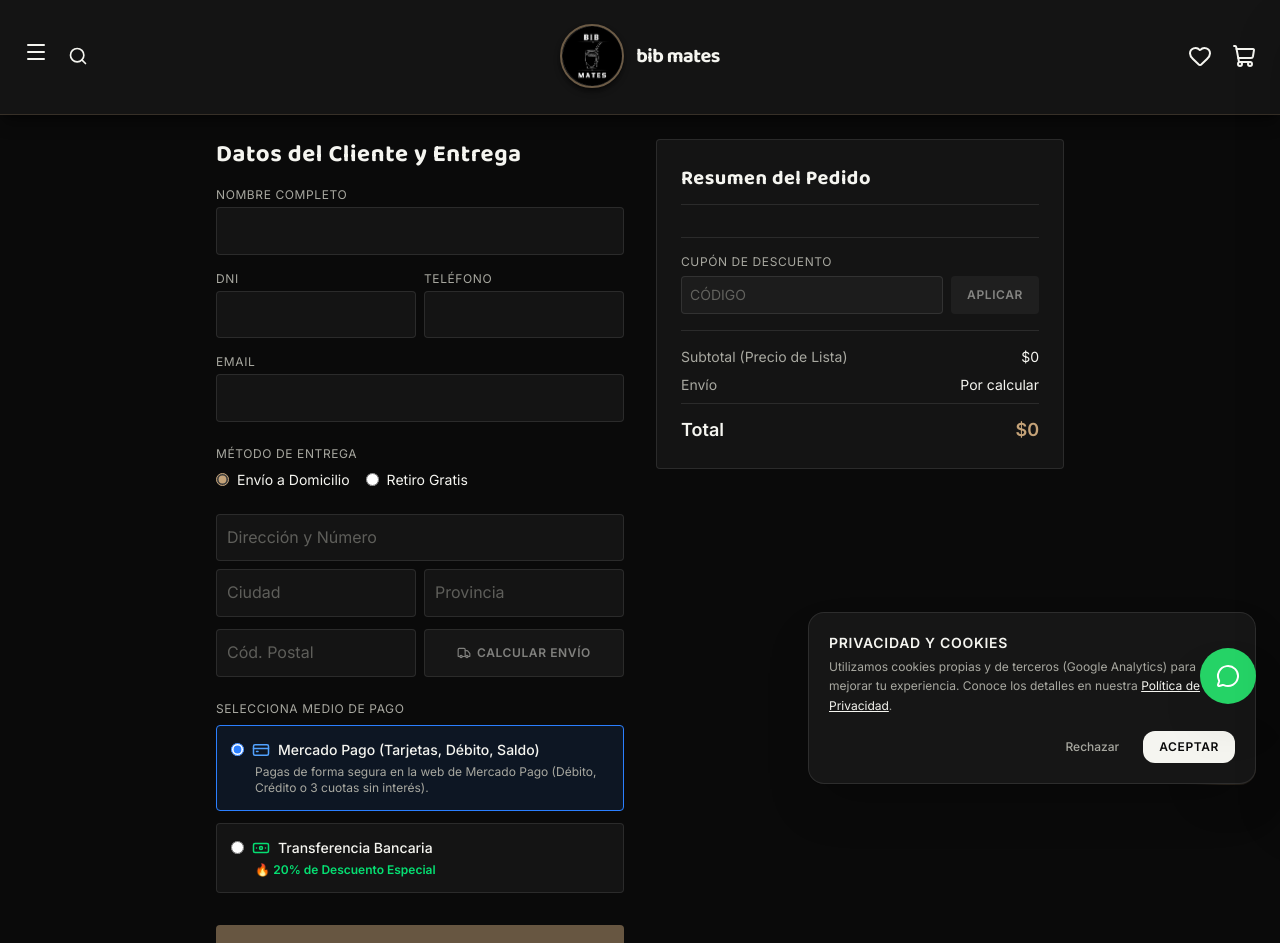
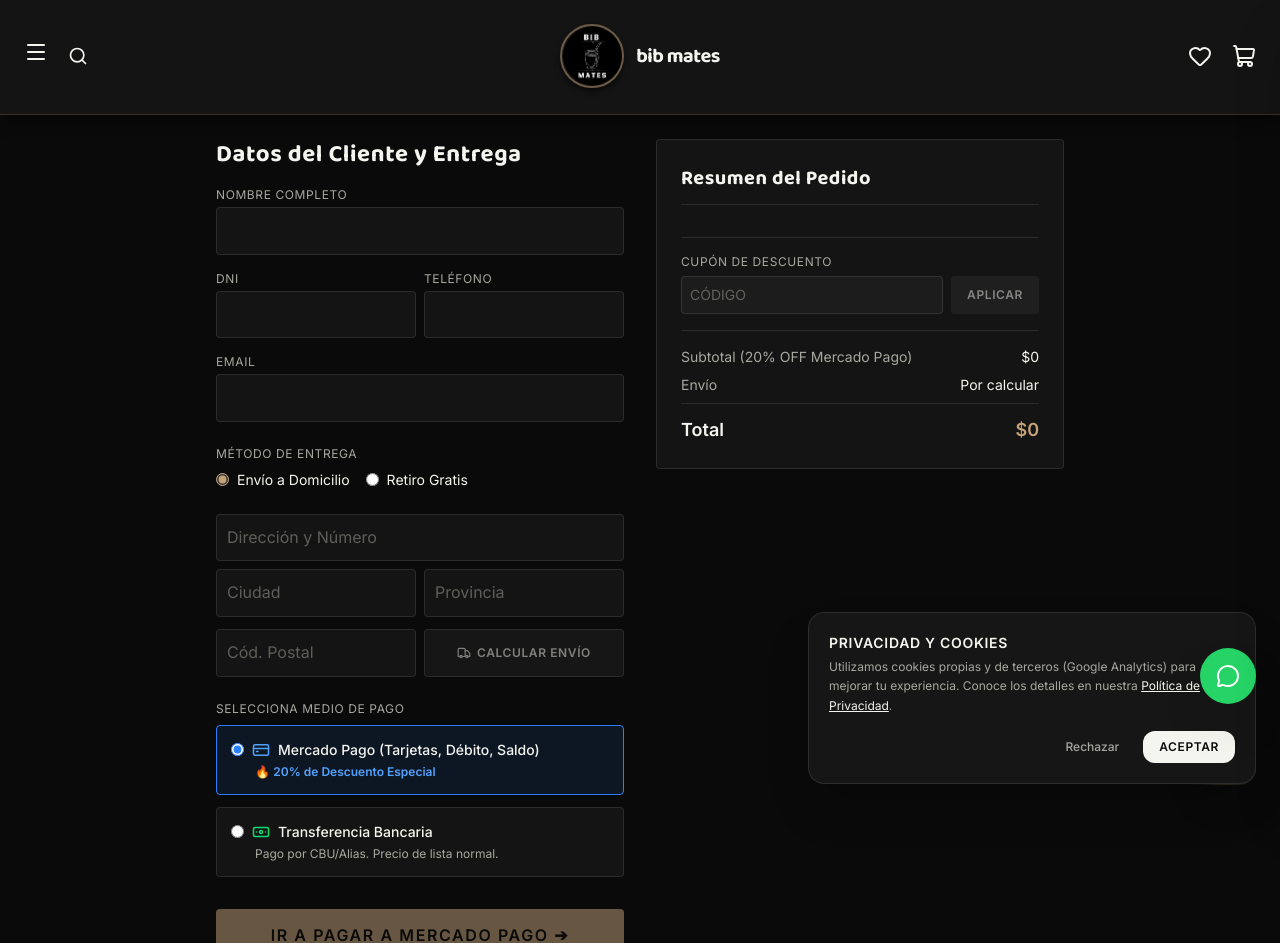
Before and after one commit to Daaneri/bib-mates-frontend, a React (Vite) app: page /checkout/entrega in a window 1280 px wide. Shown: the top 943 px of the page. Built offline with nearby package versions, Linux system fonts and the light colour scheme.

Commit message:
Cambios varios

```diff
--- a/src/components/CheckoutEntrega.jsx
+++ b/src/components/CheckoutEntrega.jsx
@@ -35,12 +35,12 @@
     postalCode: "",
   });
 
-  // Cálculo de ítems: aplica el 20% OFF si es transferencia (usando price_cash o calculando 0.8 * price)
+  // Cálculo de ítems: 20% OFF cuando se paga con Mercado Pago, precio normal con transferencia
   const itemsFormat = cart.map((item) => {
     const basePrice = Number(item.price) || 0;
     let price = basePrice;
 
-    if (paymentMethod === "transferencia") {
+    if (paymentMethod === "mercadopago") {
       price = item.price_cash ? Number(item.price_cash) : Math.round(basePrice * 0.8);
     }
 
@@ -392,8 +392,8 @@
                   <CreditCard size={18} className="text-blue-400" />
                   <span className="font-medium text-bib-white text-sm">Mercado Pago (Tarjetas, Débito, Saldo)</span>
                 </div>
-                <p className="text-xs text-bib-gray ml-6 mt-1">
-                  Pagas de forma segura en la web de Mercado Pago (Débito, Crédito o 3 cuotas sin interés).
+                <p className="text-xs text-blue-400 ml-6 mt-1">
+                  🔥 <strong>20% de Descuento Especial</strong>
                 </p>
               </label>
 
@@ -410,8 +410,8 @@
                   <Banknote size={18} className="text-green-400" />
                   <span className="font-medium text-bib-white text-sm">Transferencia Bancaria</span>
                 </div>
-                <p className="text-xs text-green-400 ml-6 mt-1">
-                  🔥 <strong>20% de Descuento Especial</strong>
+                <p className="text-xs text-bib-gray ml-6 mt-1">
+                  Pago por CBU/Alias. Precio de lista normal.
                 </p>
               </label>
             </div>
@@ -486,7 +486,7 @@
 
         <div className="space-y-2 text-sm border-t border-bib-white/10 pt-4">
           <div className="flex justify-between text-bib-gray">
-            <span>Subtotal ({paymentMethod === "transferencia" ? "20% OFF Transferencia" : "Precio de Lista"})</span>
+            <span>Subtotal ({paymentMethod === "mercadopago" ? "20% OFF Mercado Pago" : "Precio de Lista"})</span>
             <span className="text-bib-white">${totalProductos.toLocaleString("es-AR")}</span>
           </div>
           {appliedCoupon && (
```
